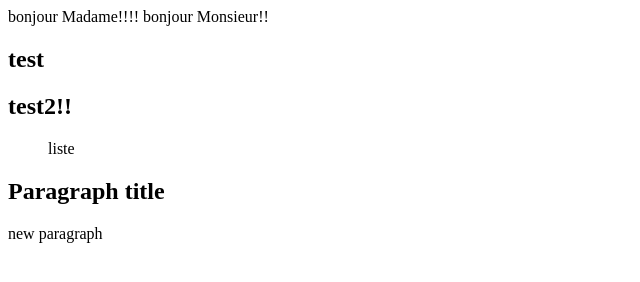
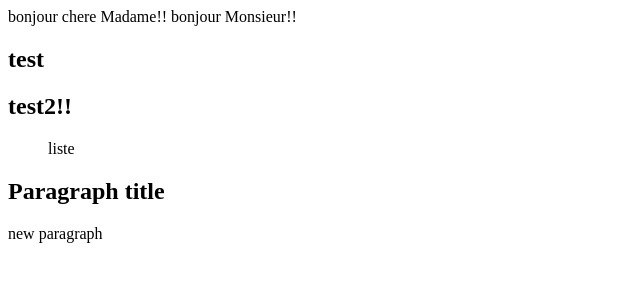
Before and after one commit to assia-ba/test, a plain HTML site: page index.html in a window 1280 px wide. Shown: the full height of the page, 0-640 px from the left. Drawn offline with Linux system fonts and the light colour scheme.

```diff
--- a/index.html
+++ b/index.html
@@ -7,7 +7,7 @@
     <title>Document</title>
 </head>
 <body>
-  bonjour Madame!!!!
+  bonjour chere Madame!!
   bonjour Monsieur!!
   <h2>test</h2>
   <h2>test2!!</h2>
```
